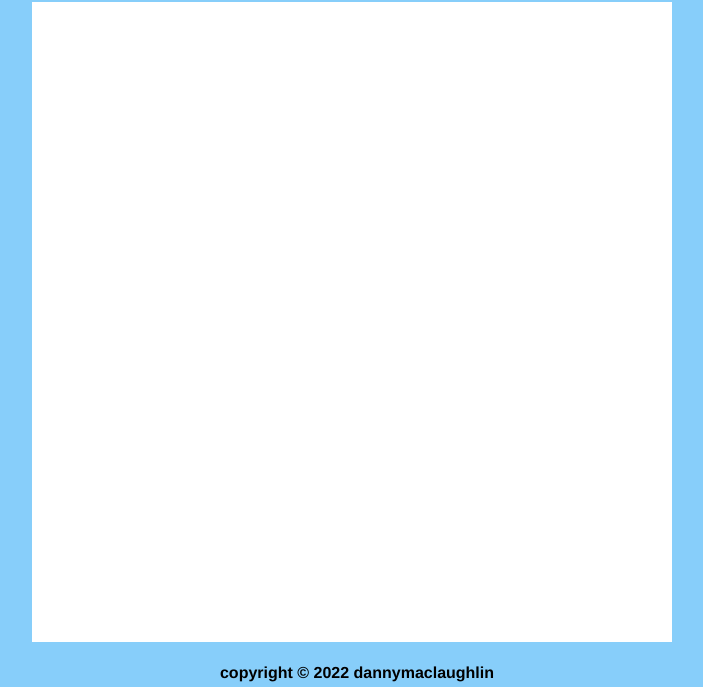
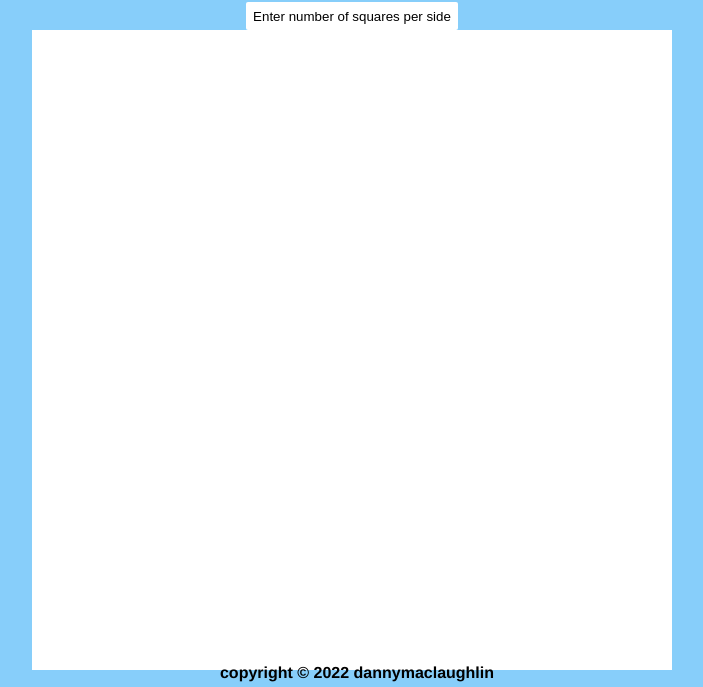
Before and after one commit to dannymaclaughlin/etch-a-sketch, a plain HTML site: page index.html in a window 1280 px wide. Shown: the part 113-800 px from the top of the page, without its empty margins (288-991 px from the left). Drawn offline with Linux system fonts and the light colour scheme.

Commit message:
Removed unnecessary code and uncommented button in index.html
- Removed unnecessary commented code in styles.css
- Uncommented the button in index.html

```diff
--- a/index.html
+++ b/index.html
@@ -12,7 +12,7 @@
     <div class="mainContainer">
            <h1 class="headerName">etch-a-sketch</h1>
 
-        <!-- <button class="densityButton">Enter number of squares per side</button> -->
+        <button class="densityButton">Enter number of squares per side</button>
 
         <div id="boardContainer">
             <div id="contentDivContainer"></div>
--- a/styles.css
+++ b/styles.css
@@ -9,7 +9,6 @@ html {
     font-family: helvetica, Arial, sans-serif;
     text-align: center;
     background: lightskyblue;
-    /* height: 100vh; */
 }
 
 .headerName {
@@ -27,7 +26,6 @@ html {
     grid-template-rows: repeat(16, 40px);
     grid-template-columns: repeat(16, 40px);
     justify-content: center;
-    /* border: 1px solid red; */
 }
 
 .contentDivs {
@@ -37,7 +35,6 @@ html {
 }
 
 .footerText {
-    /* padding-top: 3em; */
     font-weight: bold;
     text-align: center;
 }
```
